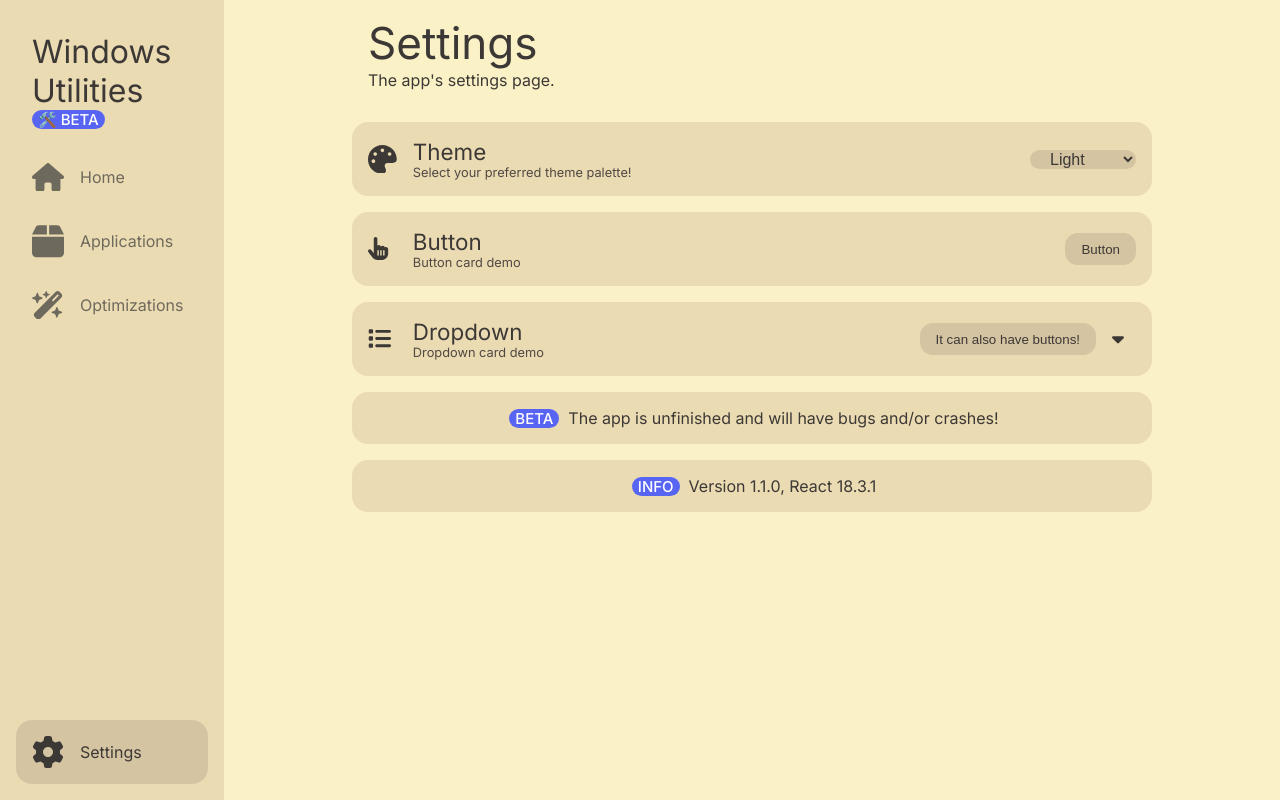
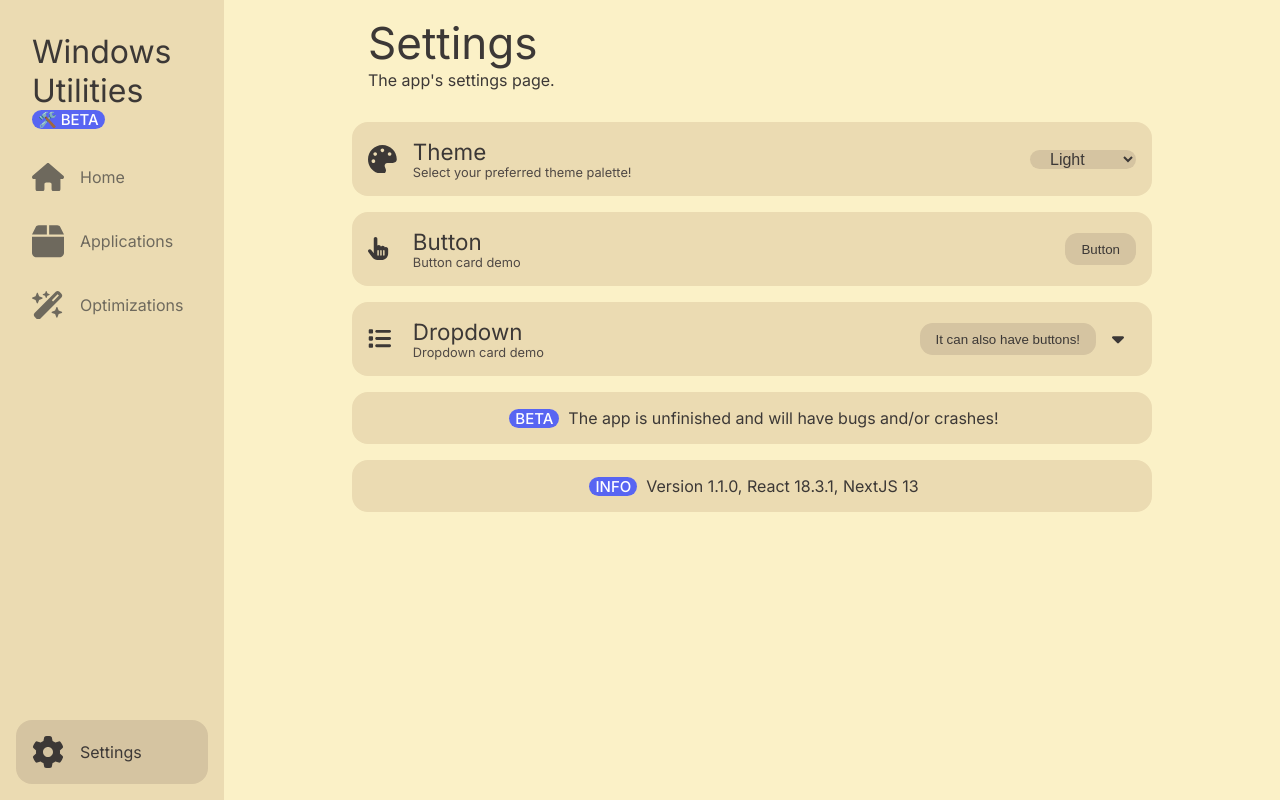
Before and after one commit to nikosszzz/windows-app, a Next.js app: page /settings in a window 1280 px wide. Built offline with nearby package versions, Linux system fonts and the light colour scheme.

Commit message:
app: Couple of fixes

```diff
--- a/next.config.js
+++ b/next.config.js
@@ -5,7 +5,10 @@ const nextConfig = {
   optimizeFonts: true,
   cleanDistDir: true,
   compress: true,
-  distDir: "./build"
+  distDir: "./build",
+  images: {
+    unoptimized: true
+  }
 }
 
 module.exports = nextConfig
--- a/src/common/constants.ts
+++ /dev/null
@@ -1,20 +0,0 @@
-import React from "react";
-
-export class constants {
-    public static versions = {
-        get version(): string | null {
-            try {
-                return "1.1.0";
-            } catch (err) {
-                return null;
-            }
-        },
-        get reactversion(): string | null {
-            try {
-                return React.version;
-            } catch (err) {
-                return null;
-            }
-        },
-    };
-}
--- /dev/null
+++ b/src/common/versions.ts
@@ -0,0 +1,25 @@
+import { version } from "react";
+
+export const versions = {
+    get appVersion(): string | null {
+        try {
+            return "1.1.0";
+        } catch {
+            return null;
+        }
+    },
+    get reactversion(): string | null {
+        try {
+            return version;
+        } catch {
+            return null;
+        }
+    },
+    get nextversion(): string | null {
+        try {
+            return "13";
+        } catch {
+            return null;
+        }
+    }
+};
--- a/src/pages/_app.tsx
+++ b/src/pages/_app.tsx
@@ -7,7 +7,7 @@ import "../styles/styles.css";
 import { themeAPI } from "../API/themeAPI";
 import NavBar from "../components/Navbar";
 
-const inter = Inter();
+const inter = Inter({ style: "normal" });
 
 export default function App({ Component, pageProps }: AppProps): JSX.Element {
     themeAPI.init();
--- a/src/pages/settings/index.tsx
+++ b/src/pages/settings/index.tsx
@@ -1,5 +1,5 @@
 import React from "react";
-import { constants } from "../../common/constants";
+import { versions } from "../../common/versions";
 import { settingsAPI } from "../../API/settingsAPI";
 
 export default function Settings(): JSX.Element {
@@ -84,7 +84,7 @@ export default function Settings(): JSX.Element {
             </div>
             <div className="card">
                 <span id="card-title" className="badge">INFO</span>
-                <span className="card-subtitle">&nbsp; Version {constants.versions.version}, React {constants.versions.reactversion}</span>
+                <span className="card-subtitle">&nbsp; Version {versions.appVersion}, React {versions.reactversion}, NextJS {versions.nextversion}</span>
             </div>
         </main>
     );
--- a/tsconfig.json
+++ b/tsconfig.json
@@ -1,6 +1,6 @@
 {
   "compilerOptions": {
-    "target": "ES5",
+    "target": "ESNext",
     "lib": [
       "DOM",
       "DOM.Iterable",
@@ -19,8 +19,7 @@
     "jsx": "preserve",
     "incremental": true,
     "typeRoots": [
-      "./node_modules/@types",
-      "./src/types"
+      "./node_modules/@types"
     ],
     "forceConsistentCasingInFileNames": true,
     "noEmit": true
```
Also changed, not shown: src/@types/global.d.ts (deleted, +0 -36 lines).
